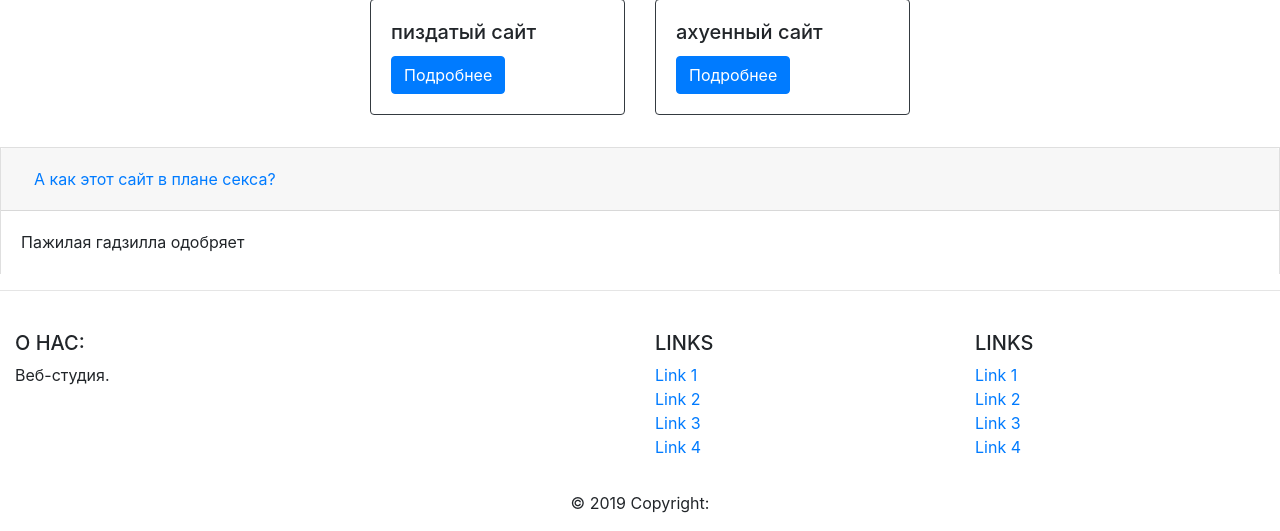
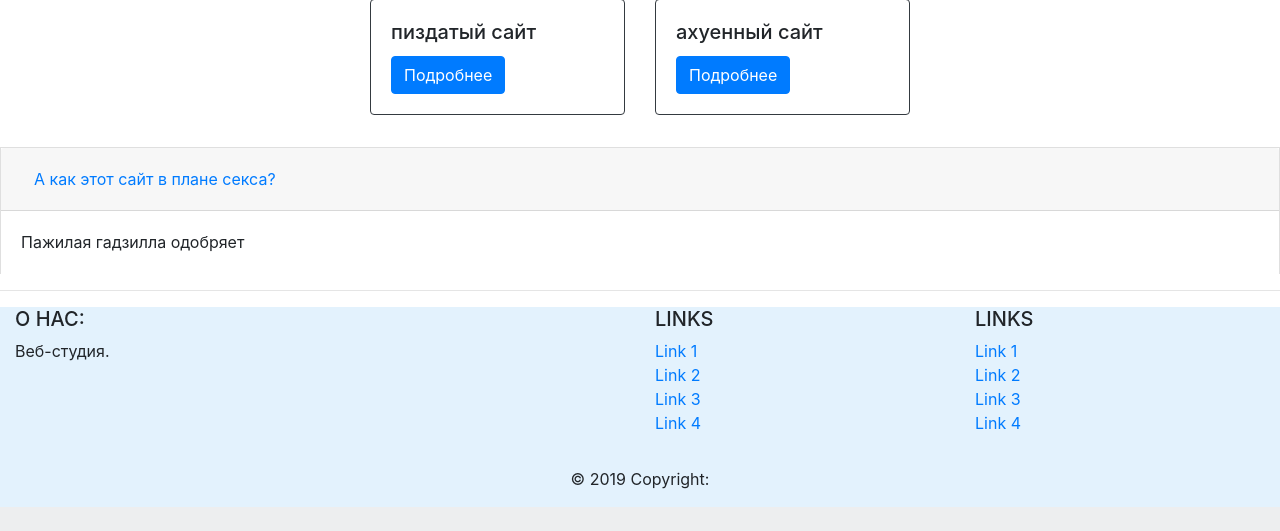
Before and after one commit to BReakMyMinD/webstudio, a Django app: page / in a window 1280 px wide. Shown: the part 483-1014 px from the top of the page. After the commit the page ends 990 px from the top, so only its background shows below. Run offline with Django 3.2, Linux system fonts and the light colour scheme; data comes from the database, SQL or seed files in the repository; some libraries are stand-ins or nearby versions.

Commit message:
Update index.html

```diff
--- a/templates/index.html
+++ b/templates/index.html
@@ -98,7 +98,7 @@
 
 
 
-    <footer class="page-footer font-small blue pt-4">
+    <footer style="background-color: #e3f2fd;">
 
   <!-- Footer Links -->
   <div class="container-fluid text-center text-md-left">
```
